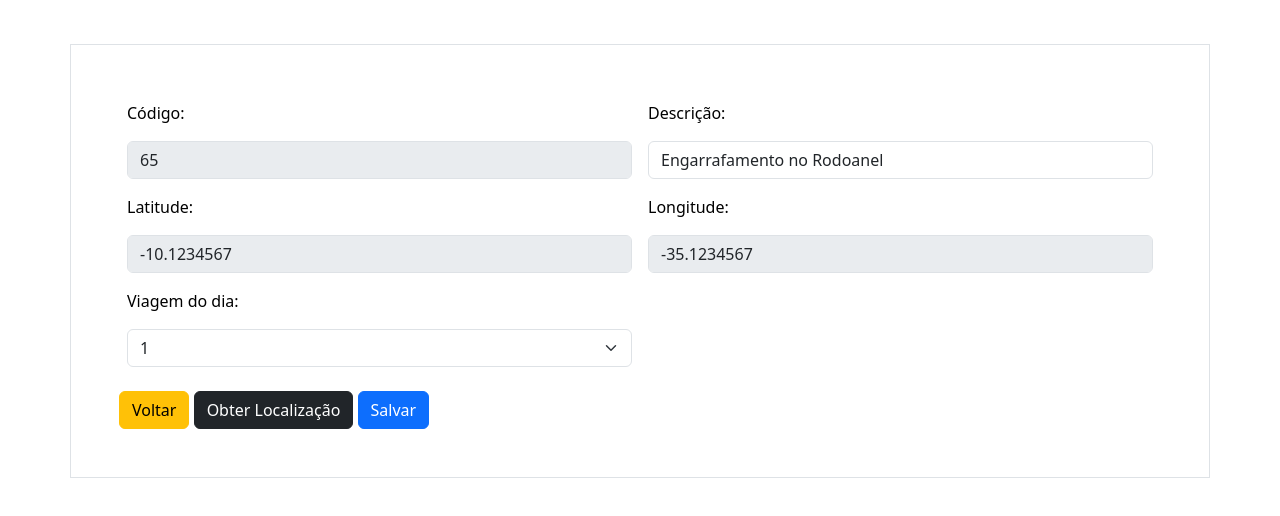
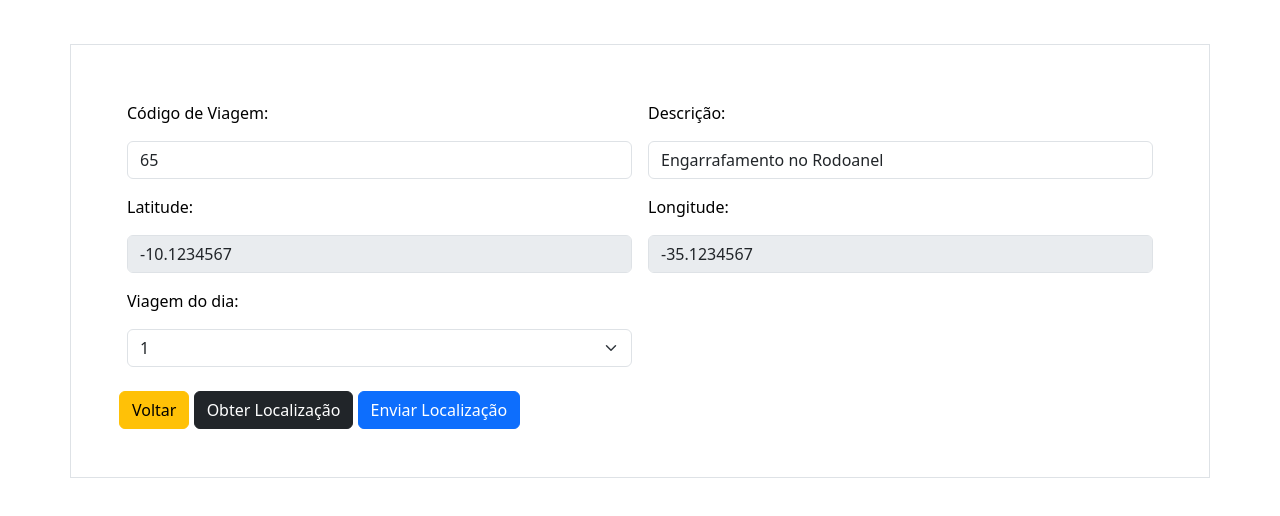
Before and after one commit to lhdesousa/projeto-integrado-puc, a plain HTML site: page cadastrarHistoricoViagemMotorista.html in a window 1280 px wide. Shown: the part 66-582 px from the top of the page. Drawn offline with nearby package versions, Linux system fonts and the light colour scheme.

Commit message:
Update cadastrarHistoricoViagemMotorista.html

```diff
--- a/cadastrarHistoricoViagemMotorista.html
+++ b/cadastrarHistoricoViagemMotorista.html
@@ -19,12 +19,12 @@
         <table class="table table-borderless">
             <tbody>
                 <tr>
-                    <td>Código:</td>
+                    <td>Código de Viagem:</td>
                     <td>Descrição:</td>
 
                 </tr>
                 <tr>
-                    <td><input type="text" id="disabledTextInput" class="form-control" value="65" disabled></td>
+                    <td><input type="text" id="disabledTextInput" class="form-control" value="65"></td>
                     <td><input type="text" id="disabledTextInput" class="form-control"
                             value="Engarrafamento no Rodoanel"></td>
                 </tr>
@@ -58,7 +58,7 @@
             onclick="renderizarParaGerenciarHistoricoViagensMostorista();">Voltar</button>
         <button type="submit" class="btn btn-dark">Obter Localização</button>
         <button type="submit" class="btn btn-primary"
-            onclick="renderizarParaGerenciarHistoricoViagensMostorista();">Salvar</button>
+            onclick="renderizarParaGerenciarHistoricoViagensMostorista();">Enviar Localização</button>
     </div>
 </body>
 
```
